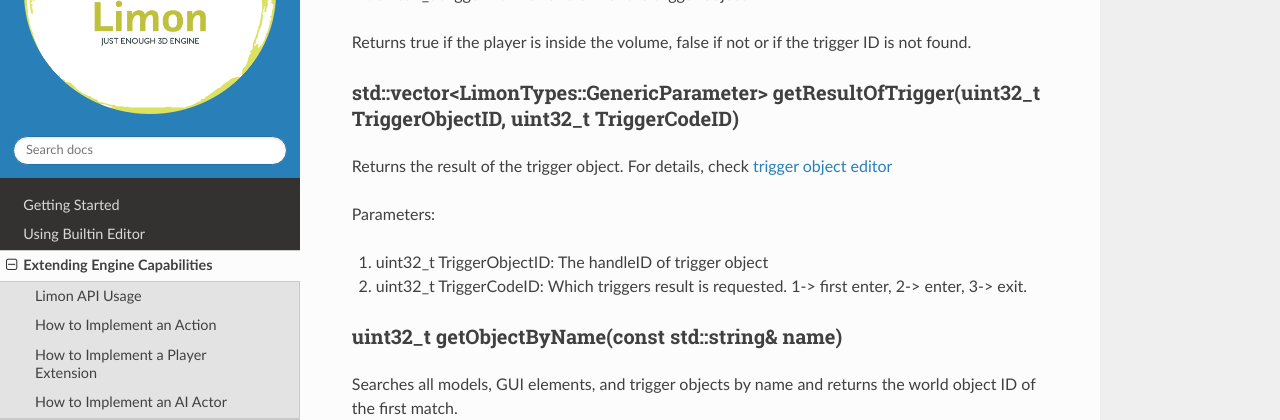
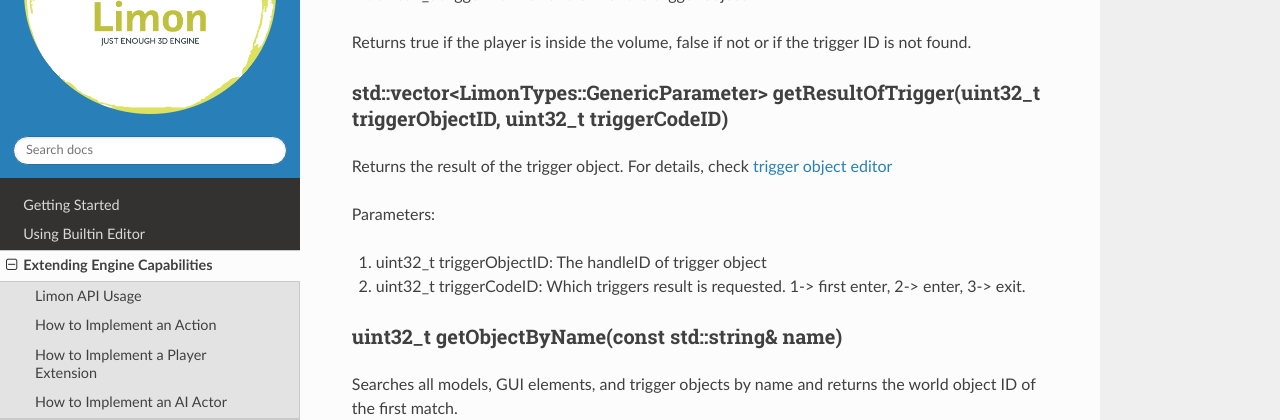
Before and after one commit to enginmanap/limonEngine-docs, a Sphinx documentation site: the page built from docs/ExtendingByAPI/APIReference.rst, in a window 1280 px wide and 900 px high, scrolled down 13604 px. Shown: the part 181-601 px from the top of the window. Built offline with Sphinx 7.4.7 and the Read the Docs theme 3.1.0, drawn with Linux system fonts in a browser that asks for light colours; pages that are not in the unit, such as notebooks, are missing from menus; some of the changed text lies outside the part shown.

Commit message:
fix variable name casing

```diff
--- a/docs/ExtendingByAPI/APIReference.rst
+++ b/docs/ExtendingByAPI/APIReference.rst
@@ -61,7 +61,7 @@
 +-----------------------------------------------+----------------------------------------------------------------------------------------------------------------------------------------------------------------------------------------------------------------------------------------------------------------------------------------------------------------+
 | ``bool``                                      | :ref:`removeObject(uint32_t objectID, const bool &removeChildren = true)<LimonAPI-removeObject>`                                                                                                                                                                                                               |
 +-----------------------------------------------+----------------------------------------------------------------------------------------------------------------------------------------------------------------------------------------------------------------------------------------------------------------------------------------------------------------+
-| ``bool``                                      | :ref:`removeTriggerObject(uint32_t TriggerObjectID)<LimonAPI-removeTriggerObject>`                                                                                                                                                                                                                             |
+| ``bool``                                      | :ref:`removeTriggerObject(uint32_t triggerObjectID)<LimonAPI-removeTriggerObject>`                                                                                                                                                                                                                             |
 +-----------------------------------------------+----------------------------------------------------------------------------------------------------------------------------------------------------------------------------------------------------------------------------------------------------------------------------------------------------------------+
 | ``LimonTypes::Vec4``                          | :ref:`getObjectLinearVelocity(uint32_t objectID)<LimonAPI-getObjectLinearVelocity>`                                                                                                                                                                                                                            |
 +-----------------------------------------------+----------------------------------------------------------------------------------------------------------------------------------------------------------------------------------------------------------------------------------------------------------------------------------------------------------------+
@@ -145,7 +145,7 @@
 +-----------------------------------------------+----------------------------------------------------------------------------------------------------------------------------------------------------------------------------------------------------------------------------------------------------------------------------------------------------------------+
 | ``void``                                      | :ref:`quitGame()<LimonAPI-quitGame>`                                                                                                                                                                                                                                                                           |
 +-----------------------------------------------+----------------------------------------------------------------------------------------------------------------------------------------------------------------------------------------------------------------------------------------------------------------------------------------------------------------+
-| ``std::vector<LimonTypes::GenericParameter>`` | :ref:`getResultOfTrigger(uint32_t TriggerObjectID, uint32_t TriggerCodeID)<LimonAPI-getResultOfTrigger>`                                                                                                                                                                                                       |
+| ``std::vector<LimonTypes::GenericParameter>`` | :ref:`getResultOfTrigger(uint32_t triggerObjectID, uint32_t triggerCodeID)<LimonAPI-getResultOfTrigger>`                                                                                                                                                                                                       |
 +-----------------------------------------------+----------------------------------------------------------------------------------------------------------------------------------------------------------------------------------------------------------------------------------------------------------------------------------------------------------------+
 | ``bool``                                      | :ref:`isInsideTrigger(uint32_t triggerID)<LimonAPI-isInsideTrigger>`                                                                                                                                                                                                                                           |
 +-----------------------------------------------+----------------------------------------------------------------------------------------------------------------------------------------------------------------------------------------------------------------------------------------------------------------------------------------------------------------+
@@ -557,14 +557,14 @@
 
 .. _LimonAPI-removeTriggerObject:
 
-bool removeTriggerObject(uint32_t TriggerObjectID)
+bool removeTriggerObject(uint32_t triggerObjectID)
 --------------------------------------------------
 
 Removes trigger volume indicated by the handle ID passed. Returns true for success, false if trigger handle ID invalid.
 
 Parameters:
 
-#. uint32_t TriggerObjectID: handle id of the trigger volume to remove.
+#. uint32_t triggerObjectID: handle id of the trigger volume to remove.
 
 .. _LimonAPI-getObjectLinearVelocity:
 
@@ -661,15 +661,15 @@
 
 .. _LimonAPI-getResultOfTrigger:
 
-std::vector<LimonTypes::GenericParameter> getResultOfTrigger(uint32_t TriggerObjectID, uint32_t TriggerCodeID)
+std::vector<LimonTypes::GenericParameter> getResultOfTrigger(uint32_t triggerObjectID, uint32_t triggerCodeID)
 --------------------------------------------------------------------------------------------------------------
 
 Returns the result of the trigger object. For details, check :ref:`trigger object editor<Trigger Object Editor>`
 
 Parameters:
 
-#. uint32_t TriggerObjectID: The handleID of trigger object
-#. uint32_t TriggerCodeID: Which triggers result is requested. 1-> first enter, 2-> enter, 3-> exit.
+#. uint32_t triggerObjectID: The handleID of trigger object
+#. uint32_t triggerCodeID: Which triggers result is requested. 1-> first enter, 2-> enter, 3-> exit.
 
 .. _LimonAPI-getObjectByName:
 
```
